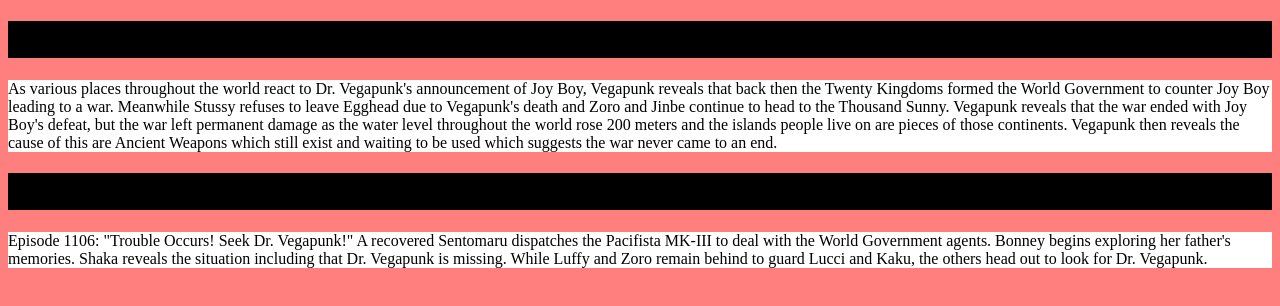
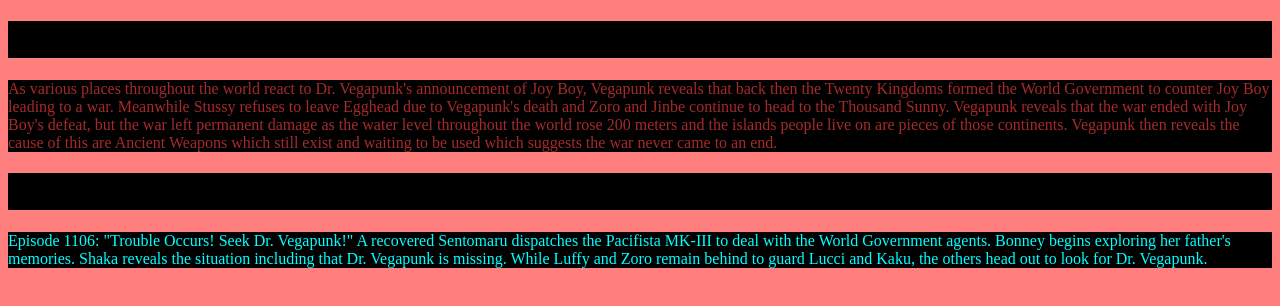
Before and after one commit to vinayydv3695/CSS-basics, a plain HTML site: page CSS/index.html in a window 1280 px wide. Drawn offline with Linux system fonts and the light colour scheme.

Commit message:
CSS from basics

```diff
--- a/CSS/basics.css
+++ b/CSS/basics.css
@@ -6,6 +6,18 @@ h1
     background-color: rgb(0, 0, 0);
 
 }
-p{
-    background-color: rgb(255, 255, 255);
+#p1{
+    background-color: rgb(0, 0, 0);
 }
+#p2
+{
+    background-color: black  ;
+}
+
+.odd
+{
+ color: aqua;
+}
+.even{
+    color: brown;
+}
--- a/CSS/index.html
+++ b/CSS/index.html
@@ -1,7 +1,7 @@
 <!DOCTYPE html>
 <html lang="en">
 <head>
-    <title>This is my website</title>
+    <title>one piece reviewf</title>
 <link rel="stylesheet" href="basics.css">
 
     <meta charset="UTF-8">
@@ -10,10 +10,10 @@
 </head>
 <body>
 <h1>this is page for ch 1115</h1>
- <p> As various places throughout the world react to Dr. Vegapunk's announcement of Joy Boy, Vegapunk reveals that back then the Twenty Kingdoms formed the World Government to counter Joy Boy leading to a war. Meanwhile Stussy refuses to leave Egghead due to Vegapunk's death and Zoro and Jinbe continue to head to the Thousand Sunny. Vegapunk reveals that the war ended with Joy Boy's defeat, but the war left permanent damage as the water level throughout the world rose 200 meters and the islands people live on are pieces of those continents. Vegapunk then reveals the cause of this are Ancient Weapons which still exist and waiting to be used which suggests the war never came to an end.
+ <p class="even" id="p1">  As various places throughout the world react to Dr. Vegapunk's announcement of Joy Boy, Vegapunk reveals that back then the Twenty Kingdoms formed the World Government to counter Joy Boy leading to a war. Meanwhile Stussy refuses to leave Egghead due to Vegapunk's death and Zoro and Jinbe continue to head to the Thousand Sunny. Vegapunk reveals that the war ended with Joy Boy's defeat, but the war left permanent damage as the water level throughout the world rose 200 meters and the islands people live on are pieces of those continents. Vegapunk then reveals the cause of this are Ancient Weapons which still exist and waiting to be used which suggests the war never came to an end.
 
     <h1> this is ch 1114</h1>
-    <P>
+    <P class="odd" id="p2">
         Episode 1106: "Trouble Occurs! Seek Dr. Vegapunk!"
         A recovered Sentomaru dispatches the Pacifista MK-III to deal with the World Government agents. Bonney begins exploring her father's memories. Shaka reveals the situation including that Dr. Vegapunk is missing. While Luffy and Zoro remain behind to guard Lucci and Kaku, the others head out to look for Dr. Vegapunk.
 
```
